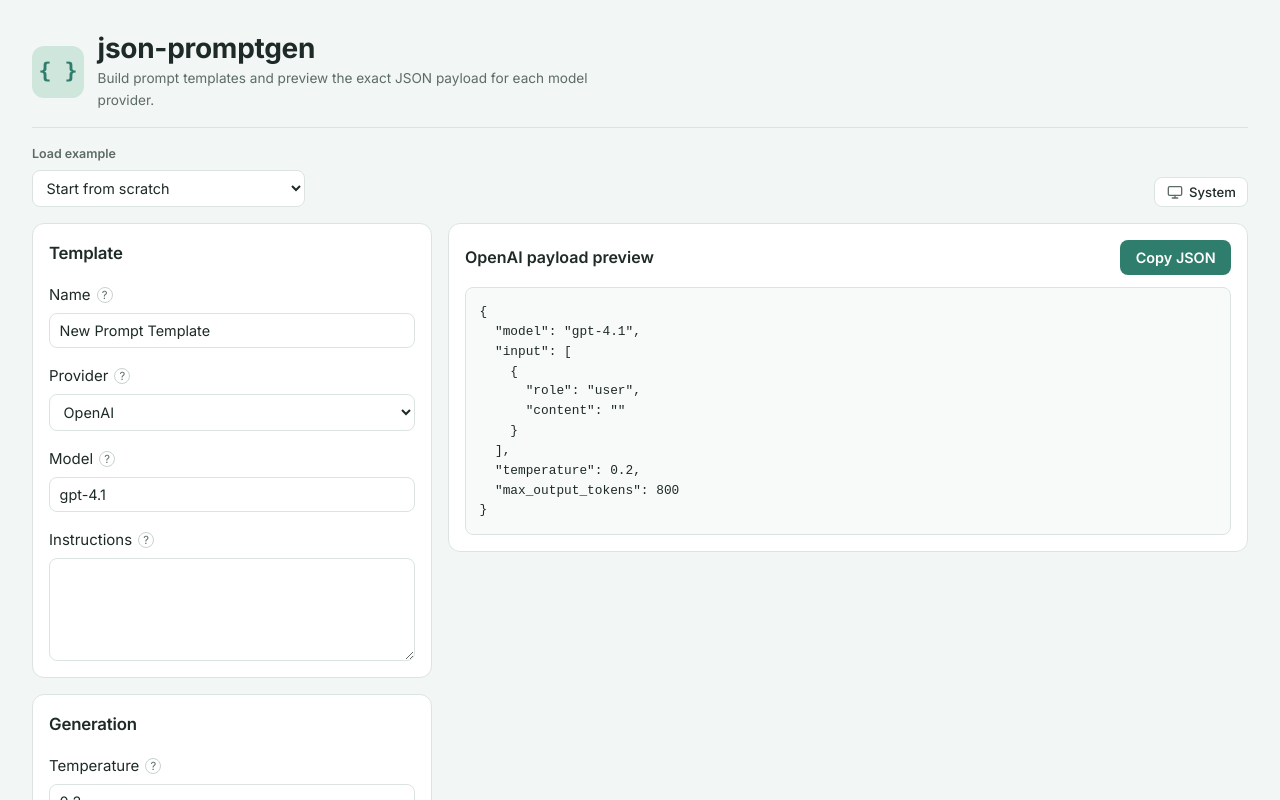
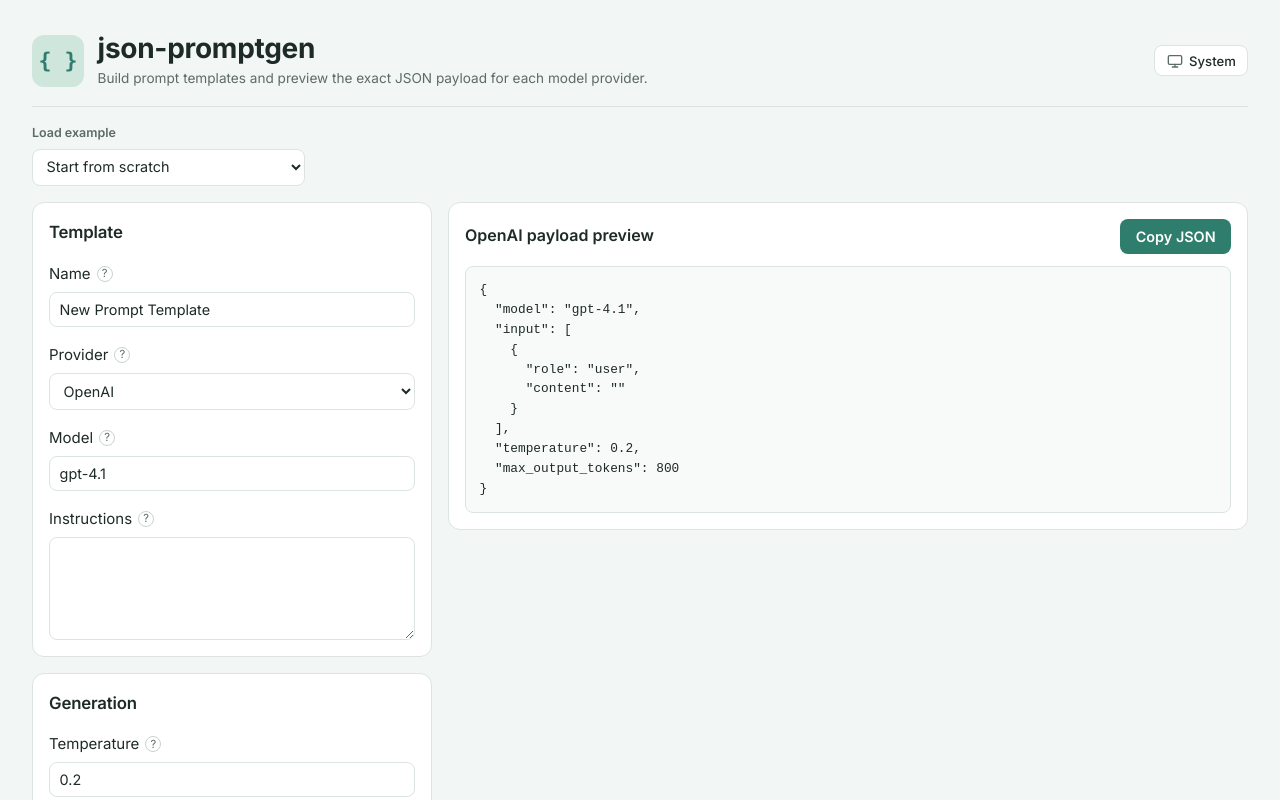
Before and after one commit to jpdoris/json-ai-promptgen, a Vue app: page / in a window 1280 px wide. Shown: the top 800 px of the page. Built offline with nearby package versions, Linux system fonts and the light colour scheme.

Commit message:
move theme toggle

```diff
--- a/src/views/PromptTemplateEditorView.vue
+++ b/src/views/PromptTemplateEditorView.vue
@@ -65,6 +65,7 @@
           Build prompt templates and preview the exact JSON payload for each model provider.
         </p>
       </div>
+      <ThemeToggle class="masthead-toggle" />
     </header>
 
     <header class="toolbar">
@@ -77,7 +78,6 @@
           </option>
         </select>
       </label>
-      <ThemeToggle />
     </header>
 
     <div class="editor-layout">
@@ -142,7 +142,10 @@
   margin: 0;
   font-size: 0.85rem;
   color: var(--muted);
-  max-width: 60ch;
+}
+.masthead-toggle {
+  margin-left: auto;
+  align-self: center;
 }
 .toolbar {
   display: flex;
```
